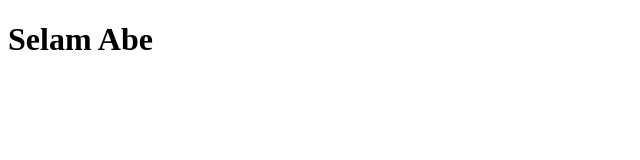
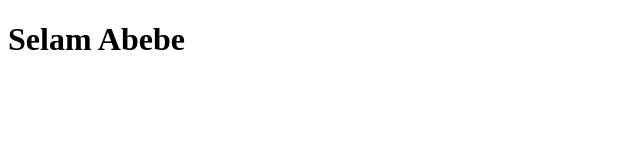
Before and after one commit to AbrahamTad/abebe, a plain HTML site: page index.html in a window 1280 px wide. Shown: the full height of the page, 0-640 px from the left. Drawn offline with Linux system fonts and the light colour scheme.

Commit message:
Updated the name

```diff
--- a/index.html
+++ b/index.html
@@ -6,7 +6,7 @@
     <title>Hello Abebe</title>
 </head>
 <body>
-    <h1>Selam Abe</h1>
+    <h1>Selam Abebe</h1>
 
 </body>
 </html>
```
